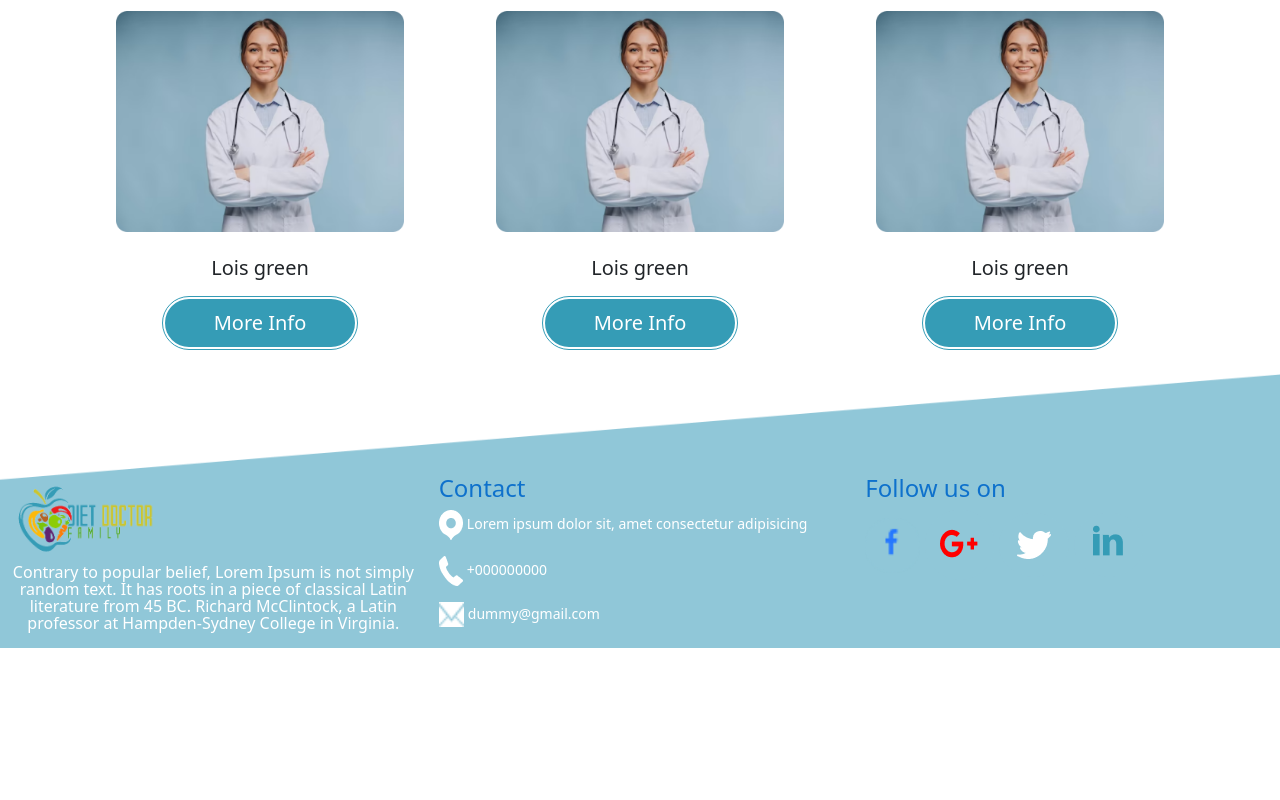
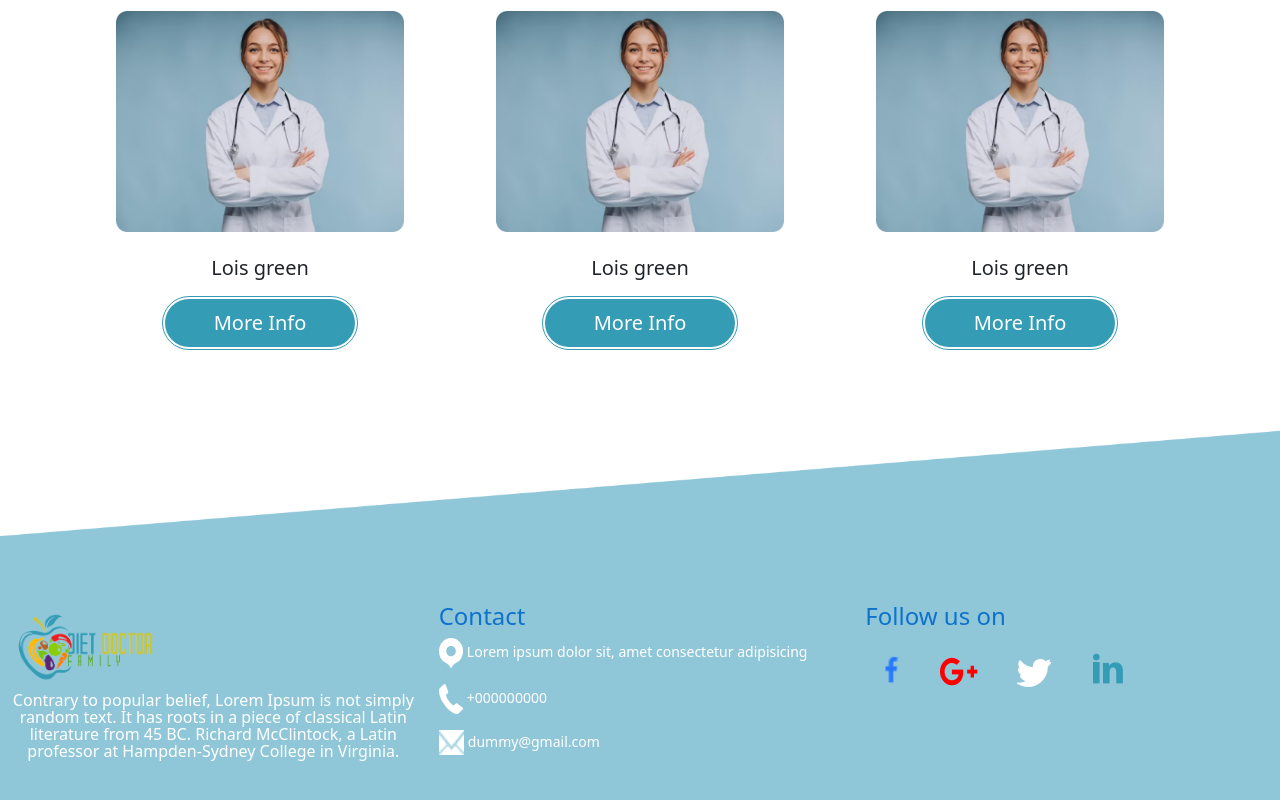
Before and after one commit to malik250danish/DDF, a plain HTML site: page index.html in a window 1280 px wide. Shown: the part 1977-2777 px from the top of the page. Before the commit the page ends 2625 px from the top, so only its background shows below. Drawn offline with nearby package versions, Linux system fonts and the light colour scheme.

Commit message:
2nd commit

```diff
--- a/style.css
+++ b/style.css
@@ -114,6 +114,8 @@
 .footer{
     background: url('./images/footer.png');
     background-size: cover;
+    padding-top: 8rem;
+    padding-bottom: 8rem;
 }
 .fCol{
     margin-top: 100px;
```
